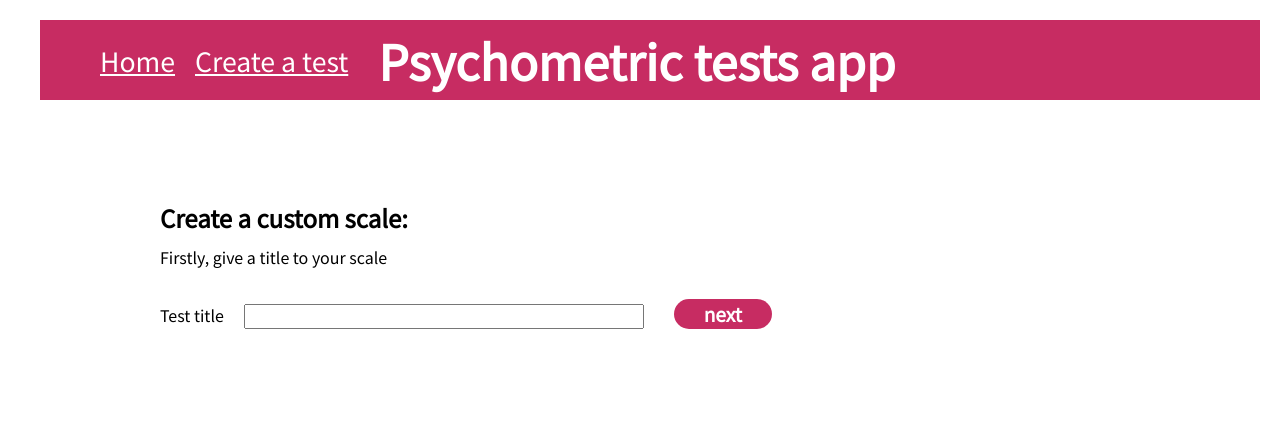
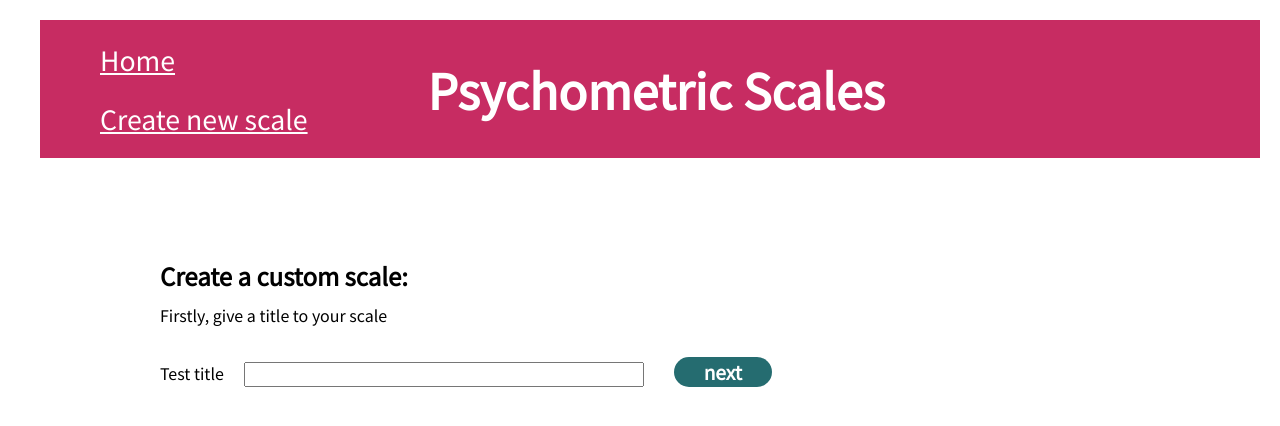
Before and after one commit to saraHumphries/psychometric_test_app, a React (Create React App) app in the folder psychometric_tests_app_client_side/: page /create_new_test in a window 1280 px wide. Shown: the top 426 px of the page. Built offline with nearby package versions, Linux system fonts and the light colour scheme.

Commit message:
adds more css

```diff
--- a/psychometric_tests_app_client_side/src/App.css
+++ b/psychometric_tests_app_client_side/src/App.css
@@ -17,12 +17,11 @@
     font-size: larger;
     font-weight: 700;
     border-style: none;
-    background-color: #C72C62;
+    background-color: #256C70;
 }
 
  /* Nav bar */
 nav {
-    height: 5rem;
     background-color: #C72C62;
     color: white;
     display: flex;
@@ -32,8 +31,16 @@ nav {
     justify-content: start;
 }
 
-#nav-bar {
+#nav-bar-links > a {
     font-size:smaller;
+    color: white;
+
+}
+
+#nav-bar-links {
+    margin-right: 100px;
+    display: flex;
+    flex-direction: column;
 }
 
 #nav-bar > a {
@@ -50,20 +57,31 @@ nav {
     display: flex;
 }
 
+
+
 .list-of-tests {
     display: flex;
     align-items: center;
 }
 
+#number-questions {
+    font-weight:900;
+}
+
 
 .test-button {
-    background-color: grey;
     min-width: 400px;
 }
 
-
  /* Answer section */
 
+ #test-container {
+     margin-top: 100px;
+ }
+
+ #whole-question {
+     margin-top: 50px;
+ }
 
  .likert-buttons {
      display: flex;
@@ -92,10 +110,18 @@ nav {
 }
 
 #see-results-button {
-        background-color: grey;
 }
 
 /* Summary page */
+
+#summary-container {
+    margin-top: 50px;
+}
+
+#your-total-score-text {
+    font-size: xx-large;
+    margin-top: 100px;
+}
 
 #question-charts-container {
         max-width: 1000px;
@@ -127,8 +153,8 @@ nav {
     font-size: larger;
     font-weight: 700;
     border-style: none;
-    background-color: #C72C62;
     float: right;
+    background-color: #256C70;
 }
 
 #test-title {
@@ -136,7 +162,6 @@ nav {
 }
 
 #submit-title-button {
-    background-color: #C72C62;
     width: 10%;
     height: 10%
 }
@@ -200,6 +225,10 @@ nav {
     display: none;
 }
 
+#submit-questions-button {
+    width: 200px;
+}
+
 #create-summary-top {
     display: flex;
     justify-content: space-between;
--- a/psychometric_tests_app_client_side/src/components/CreateSummaryPage.js
+++ b/psychometric_tests_app_client_side/src/components/CreateSummaryPage.js
@@ -42,7 +42,7 @@ const CreateSummaryPage = function() {
         <div>
             <div id='create-summary-top'>
                 <h1>{newPsychometricTest.title}</h1>
-                <button>Back to home page</button>
+                <button><a href='/'>Back to home page</a></button>
             </div>
             {getQuestions()}
         </div>
--- a/psychometric_tests_app_client_side/src/components/ListItem.js
+++ b/psychometric_tests_app_client_side/src/components/ListItem.js
@@ -10,7 +10,10 @@ const ListItem = function({psychometricTest, onPsychometricTestClick}) {
     return (
         <div className='list-of-tests'>
             <button className='test-button' key = {psychometricTest.id} onClick={handleClick}>{psychometricTest.title}</button>
-            <p>{psychometricTest.info}</p>
+            <div>
+                <p>{psychometricTest.info}</p>
+                <p id='number-questions'>{psychometricTest.questions.length} questions</p>
+            </div>
         </div>
 
     );
--- a/psychometric_tests_app_client_side/src/components/NavBar.js
+++ b/psychometric_tests_app_client_side/src/components/NavBar.js
@@ -1,14 +1,13 @@
-import { Link } from "react-router-dom";
 
 
 const NavBar = function() {
     return (
-        <nav>
-            <ul id='nav-bar'>
-                <Link to='/'>Home</Link>
-                <Link to='/create_new_test'>Create a test</Link>
+        <nav id='nav-bar'>
+            <ul id='nav-bar-links'>
+                <a href='/'>Home</a>
+                <a href='/create_new_test'>Create new scale</a>
             </ul>
-            <h1>Psychometric tests app</h1>
+            <h1>Psychometric Scales</h1>
 
         </nav>
     );
--- a/psychometric_tests_app_client_side/src/components/Question.js
+++ b/psychometric_tests_app_client_side/src/components/Question.js
@@ -3,7 +3,7 @@ import AnswerInput from "./AnswerInput";
 const Question = function({likertOptions, psychometricTest, saveAnswer, currentQuestion, moveToNextQuestion, testAttempt, endOfQuestions}) {
     return (
 
-        <div>
+        <div id='whole-question'>
             {!endOfQuestions?
                 <div>
                     <p>To what extent do you agree or disagree with the following statement?</p>
--- a/psychometric_tests_app_client_side/src/components/SummaryQuestionBox.js
+++ b/psychometric_tests_app_client_side/src/components/SummaryQuestionBox.js
@@ -37,8 +37,8 @@ const SummaryQuestionBox = function({likertOptions, question, getQuestionSummary
 
     return (
         <div className='question-boxes'>
-            <h3>{question.questionText}</h3>
-            <h4>Your answer was {getLikertText()}</h4>
+            <h3>Statement {question.ordering +1}: {question.questionText}</h3>
+            <h4>You answered "{getLikertText()}"</h4>
             <div>
                 <ChartDisplay likertOptions = {likertOptions} response = {getQuestionResponse(question.ordering)}questionSummary = {questionSummary}></ChartDisplay>
             </div>
--- a/psychometric_tests_app_client_side/src/containers/CreateTestPage.js
+++ b/psychometric_tests_app_client_side/src/containers/CreateTestPage.js
@@ -183,7 +183,7 @@ const CreateTestPage = function() {
                     <Link to={{
                                         pathname: '/create_new_test/summary',
                                         state: {newPsychometricTest}
-                                    }}><h2>Click here to see a summary</h2></Link>
+                                    }}><button>Click here to see a summary</button></Link>
                 </div> : null}
                 <div id='all-forms-section'>
                     <section id='title-form'>
--- a/psychometric_tests_app_client_side/src/containers/PsychometricTest.js
+++ b/psychometric_tests_app_client_side/src/containers/PsychometricTest.js
@@ -48,7 +48,7 @@ const PsychometricTest = function({testAttempt, psychometricTest, saveAnswer}) {
 
 
     return (
-        <div>
+        <div id='test-container'>
             <h2>{psychometricTest.title}</h2>
             {currentQuestion? <h3>Question {currentQuestion.ordering+1} of {psychometricTest.questions.length}</h3> : null}
             <Question likertOptions = {likertOptions} psychometricTest = {psychometricTest} saveAnswer= {saveAnswer} endOfQuestions = {endOfQuestions} testAttempt = {testAttempt} moveToNextQuestion = {moveToNextQuestion} currentQuestion = {currentQuestion}></Question>
--- a/psychometric_tests_app_client_side/src/containers/PsychometricTestsContainer.js
+++ b/psychometric_tests_app_client_side/src/containers/PsychometricTestsContainer.js
@@ -71,7 +71,7 @@ function PsychometricTestContainer() {
     return (
         <div>
             <div id='test-list'>
-            <h3>Pick a test to have a go at:</h3>
+            <h3>Select a scale to try, and see your result compared to general population data</h3>
                 <div id='tests'>
                     <PsychometricTestList onPsychometricTestClick = {onPsychometricTestClick} psychometricTests = {psychometricTests}></PsychometricTestList>
                 </div>
--- a/psychometric_tests_app_client_side/src/containers/Summary.js
+++ b/psychometric_tests_app_client_side/src/containers/Summary.js
@@ -62,11 +62,11 @@ const Summary = function() {
     };
 
     return (
-        <div>
+        <div id='summary-container'>
             {psychometricTest? <h2>{psychometricTest.title} population data summary</h2>: null}
             <p>{psychometricTest.info}</p>
-            <h4>Your total score is {calculateTotalScore()}</h4>
-            <p>compare your score to the population data distribution</p>
+            <h3 id='your-total-score-text'>Your total score is {calculateTotalScore()}</h3>
+            <h4>Compare your score to the population data distribution</h4>
             { totalScores && totalScores.length > 10?
             <div id='compare-to-population-totals-section'>
                 <TotalSummaryChart totalScores = {totalScores} userTotal = {calculateTotalScore()}></TotalSummaryChart>
```
Also changed, not shown: psychometric_tests_app_client_side/src/components/AnswerInput.js (+7 -4 lines), 1 other file (tests, documents, lock files or other folders).
